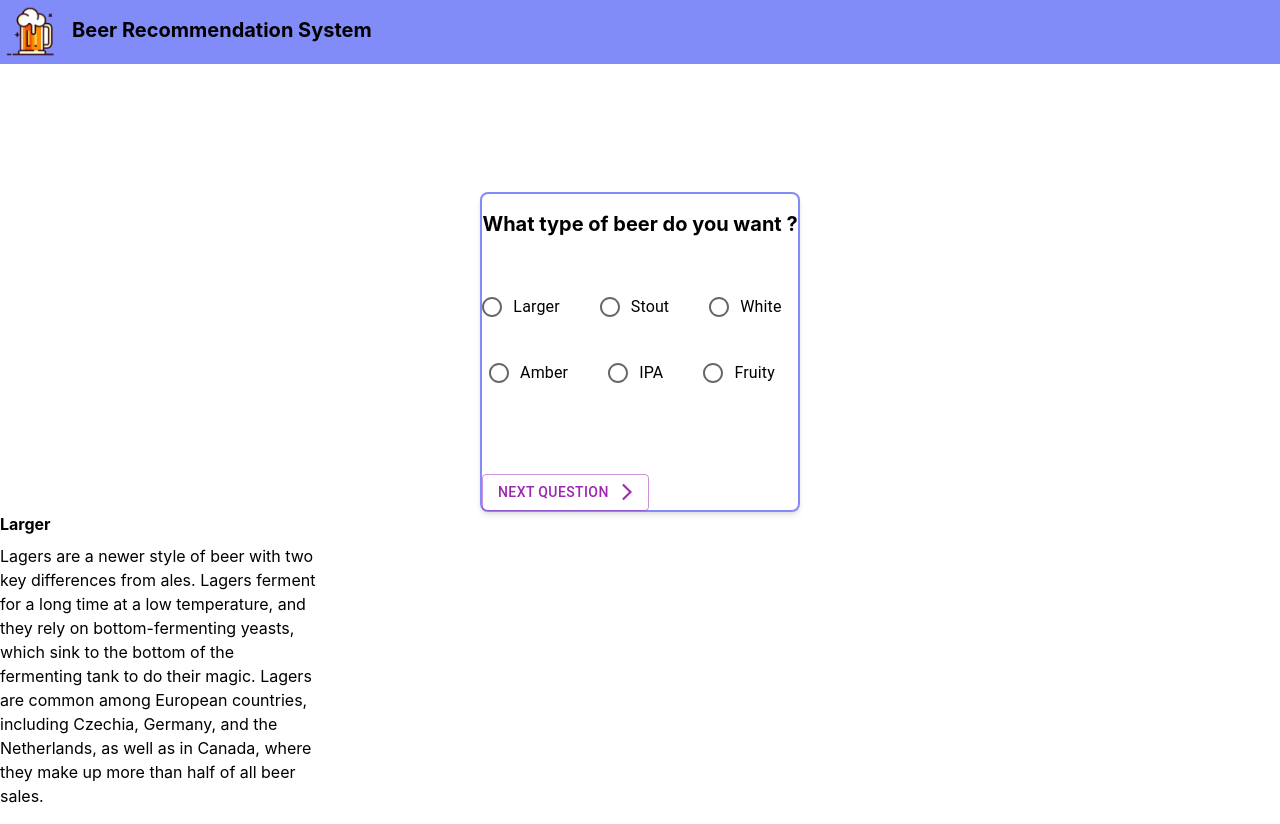
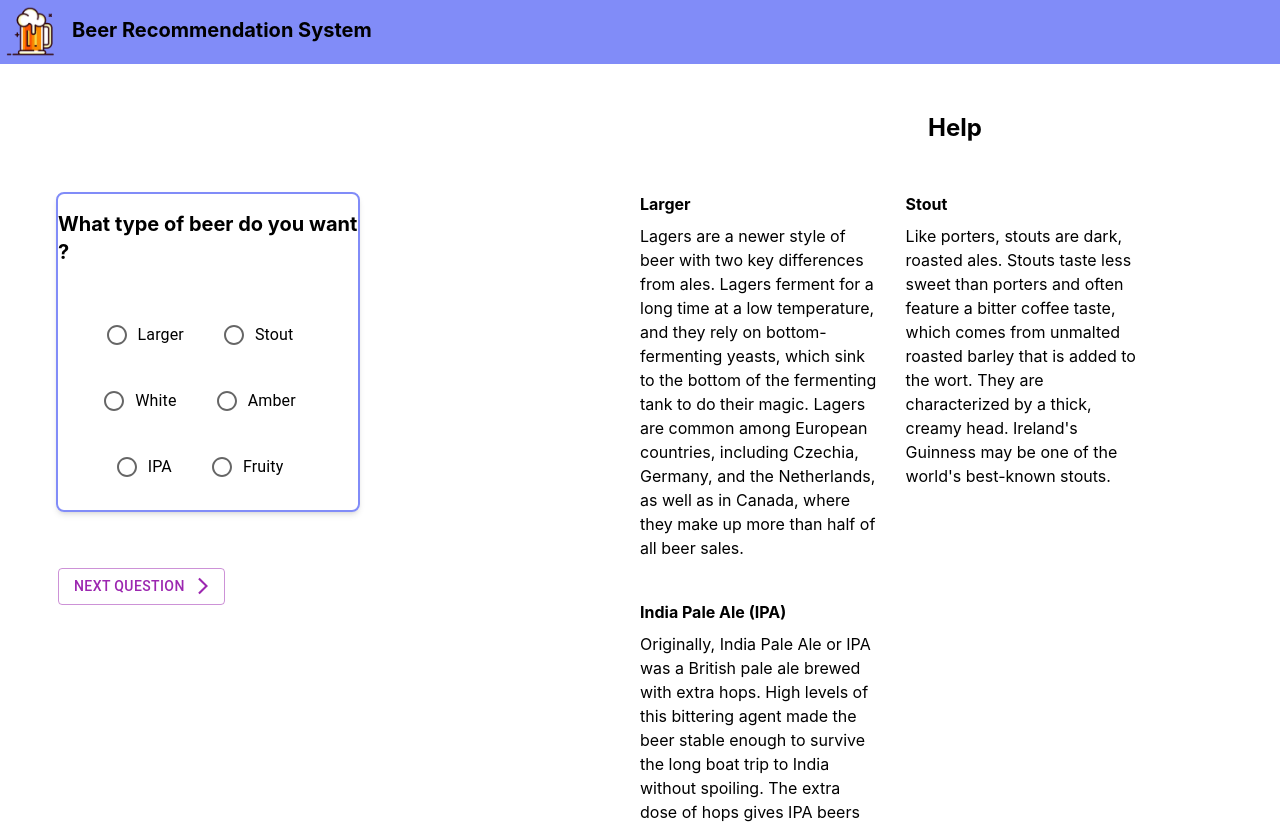
Before and after one commit to Extauren/beer-recommendation-system, a React (Create React App) app in the folder Frontend/: page / in a window 1280 px wide. Shown: the top 824 px of the page. Built offline with nearby package versions, Linux system fonts and the light colour scheme.

Commit message:
add help page

```diff
--- a/Frontend/src/App.tsx
+++ b/Frontend/src/App.tsx
@@ -1,4 +1,3 @@
-import React from 'react';
 import './App.css';
 import { BrowserRouter, Route, Routes } from 'react-router-dom';
 import Recommendation from './pages/recommendation/Recommendation';
--- a/Frontend/src/pages/Header.tsx
+++ b/Frontend/src/pages/Header.tsx
@@ -1,6 +1,4 @@
-import React from 'react';
 import BeerLogo from './../assets/beerLogo.png';
-
 
 export default function Header() {
     return (
--- a/Frontend/src/pages/recommendation/Help.tsx
+++ b/Frontend/src/pages/recommendation/Help.tsx
@@ -1,7 +1,9 @@
 import React from 'react';
+import Grid from '@mui/material/Grid';
 
-export default function Help() {
+export default function Help(props: any) {
     const [help, setHelp] = React.useState<any>([
+        [
             {
                 "title": "Larger",
                 "message": "Lagers are a newer style of beer with two key differences from ales. Lagers ferment for a long time at a low temperature, and they rely on bottom-fermenting yeasts, which sink to the bottom of the fermenting tank to do their magic. Lagers are common among European countries, including Czechia, Germany, and the Netherlands, as well as in Canada, where they make up more than half of all beer sales."
@@ -11,16 +13,44 @@ export default function Help() {
             }, {
                 "title": "India Pale Ale (IPA)",
                 "message": "Originally, India Pale Ale or IPA was a British pale ale brewed with extra hops. High levels of this bittering agent made the beer stable enough to survive the long boat trip to India without spoiling. The extra dose of hops gives IPA beers their bitter taste. Depending on the style of hops used, IPAs may have fruit-forward citrus flavors or taste of resin and pine. American brewers have taken the IPA style and run with it, introducing unusual flavors and ingredients to satisfy U.S. beer drinkers' love for the brew style."
-        }])
+            }
+        ],
+        [
+            {
+                "title": "Lite",
+                "message": "Beer with less than 4% of alcohol"
+            },
+            {
+                "title": "Normal",
+                "message": "Beer between 5% and 6% of alcohol"
+            },
+            {
+                "title": "Strong",
+                "message": "Beer with more than 7% of alcohol"
+            }
+        ],
+        [
+            {
+                "title": "What is an organic beer ?",
+                "message": "In its simplest form, organic beer is any beer brewed using organic ingredients. The malt, hops, yeast, flavorings, and adjuncts must have an organic label."
+            }
+        ]]);
 
     return (
-        <div className="w-1/4">
-            {help.map((info: any) => (
-                <div>
+        <div className="mt-12 absolute 2xl:ml-32">
+            <h1 className="ml-72 mb-12 font-bold text-2xl">Help</h1>
+            <Grid
+                container
+                spacing={{xs: 3, md: 3, xl: 3}}
+                columns={{xs: 2, md: 2, xl: 2}}
+            >
+                {help[props.questionNb].map((info: any, index: number) => (
+                    <Grid item key={index} className="w-2/5 xl:w-2/5">
                         <h2 className="font-bold">{info.title}</h2>
                         <p className="mt-2 mb-4">{info.message}</p>
-                </div>
+                    </Grid>
                 ))}
+            </Grid>
         </div>
     )
 }
--- a/Frontend/src/pages/recommendation/Questionnaire.tsx
+++ b/Frontend/src/pages/recommendation/Questionnaire.tsx
@@ -12,15 +12,15 @@ export default function Questionnaire(props: any) {
     const navigate = useNavigate();
     const [questions, setQuestion] = React.useState<any>(["What type of beer do you want ?", "How much alcool do you want ?", "Do you want organic beer ?"]);
     const [options, setOptions] = React.useState<any>([["Larger", "Stout", "White", "Amber", "IPA", "Fruity"], ["Lite", "Normal", "Strong"], ["Yes", "No"]]);
-    const [questionNb, setQuestionNb] = React.useState<number>(0);
+    //const [questionNb, setQuestionNb] = React.useState<number>(0);
 
     const sendAnswer = () => {
 
     }
 
     const goToNextQuestion = () => {
-        if (questionNb < questions.length - 1)
-            setQuestionNb(questionNb + 1);
+        if (props.questionNb < questions.length - 1)
+            props.setQuestionNb(props.questionNb + 1);
         else {
             navigate("/result", {replace: true})
         }
@@ -29,9 +29,9 @@ export default function Questionnaire(props: any) {
     return (
         <div>
             <div className="flex justify-center mt-32">
-                <div className="md:w-2/4 lg:w-2/4 xl:w-1/4 h-80 border-2 rounded-lg shadow-md border-indigo-400">
+                <div className="w-full h-80 border-2 rounded-lg shadow-md border-indigo-400">
                     <div className="flex justify-center mt-4 text-xl font-bold">
-                        {questions[questionNb]}
+                        {questions[props.questionNb]}
                     </div>
                     <div className="flex justify-center mt-12">
                         <FormGroup>
@@ -45,7 +45,7 @@ export default function Questionnaire(props: any) {
                                     columns={{xs: 2, md: 2, xl: 2}}
                                     className="flex justify-center"
                                 >
-                                {options[questionNb].map((option: string, index: number) => (
+                                {options[props.questionNb].map((option: string, index: number) => (
                                     <Grid item key={index}>
                                         <FormControlLabel
                                             value={option}
@@ -66,7 +66,7 @@ export default function Questionnaire(props: any) {
                             onClick={goToNextQuestion}
                             className="top-20"
                         >
-                            {questionNb === (questions.length - 1) ?
+                            {props.questionNb === (questions.length - 1) ?
                                 <p>Get my Beer</p>
                             :
                                 <p>Next question</p>
--- a/Frontend/src/pages/recommendation/Recommendation.tsx
+++ b/Frontend/src/pages/recommendation/Recommendation.tsx
@@ -1,11 +1,26 @@
+import React from 'react';
 import Questionnaire from './Questionnaire';
 import Help from './Help';
+import Grid from '@mui/material/Grid';
 
 export default function Recommendation() {
+    const [questionNb, setQuestionNb] = React.useState<number>(0);
+
     return (
         <div>
-            <Questionnaire/>
-            <Help/>
+            <Grid
+                container
+                spacing={{xs: 2, md: 2, xl: 2}}
+                columns={{xs: 2, md: 2, xl: 2}}
+                className="flex justify-center"
+            >
+                <Grid item key="0" className="absolute 2xl:left-56 left-10 md:w-2/5 lg:w-2/5 xl:w-1/4 2xl:1/4">
+                    <Questionnaire questionNb={questionNb} setQuestionNb={setQuestionNb}/>
+                </Grid>
+                <Grid item key="1" className="">
+                    <Help questionNb={questionNb}/>
+                </Grid>
+            </Grid>
         </div>
     )
 }
```
Lines whose indentation alone changed are shown as unchanged.
